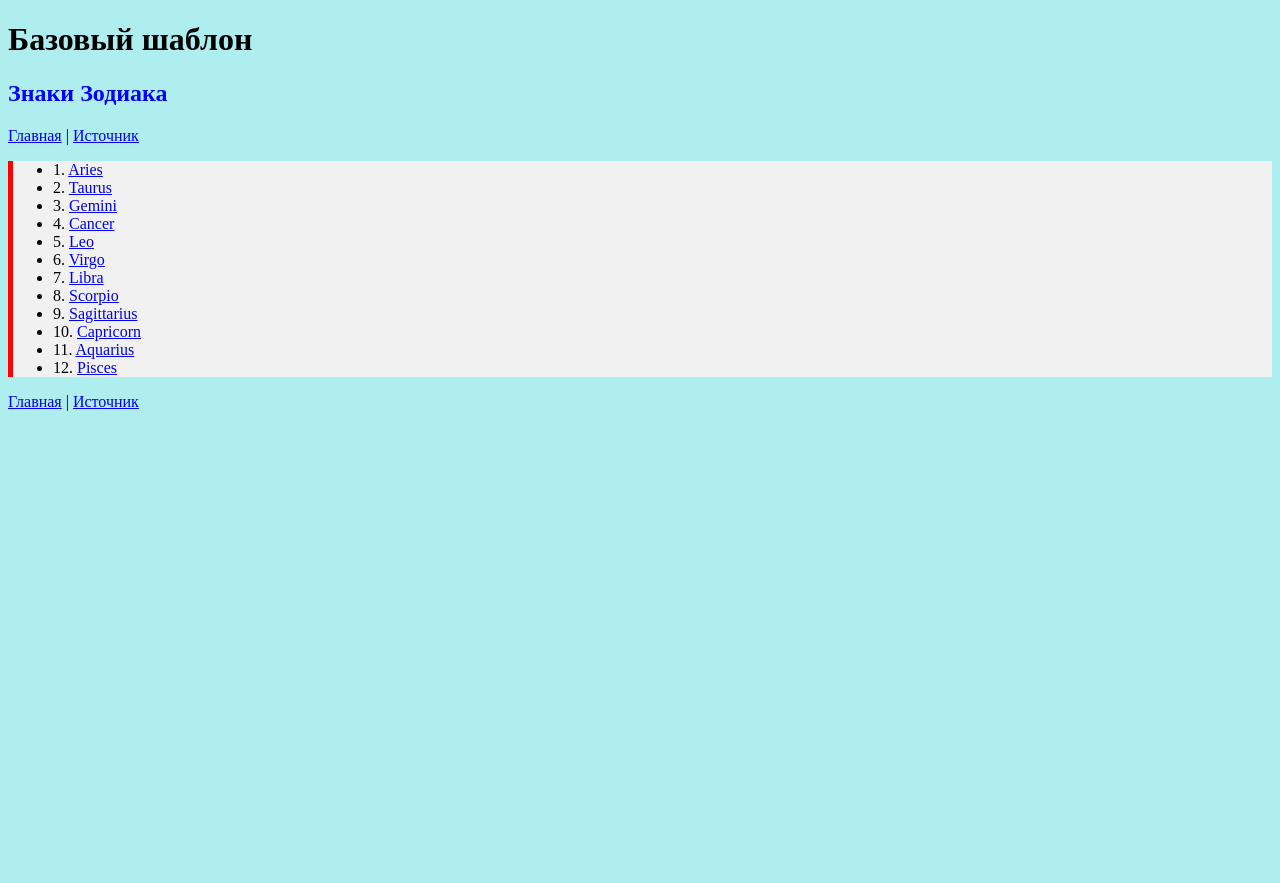
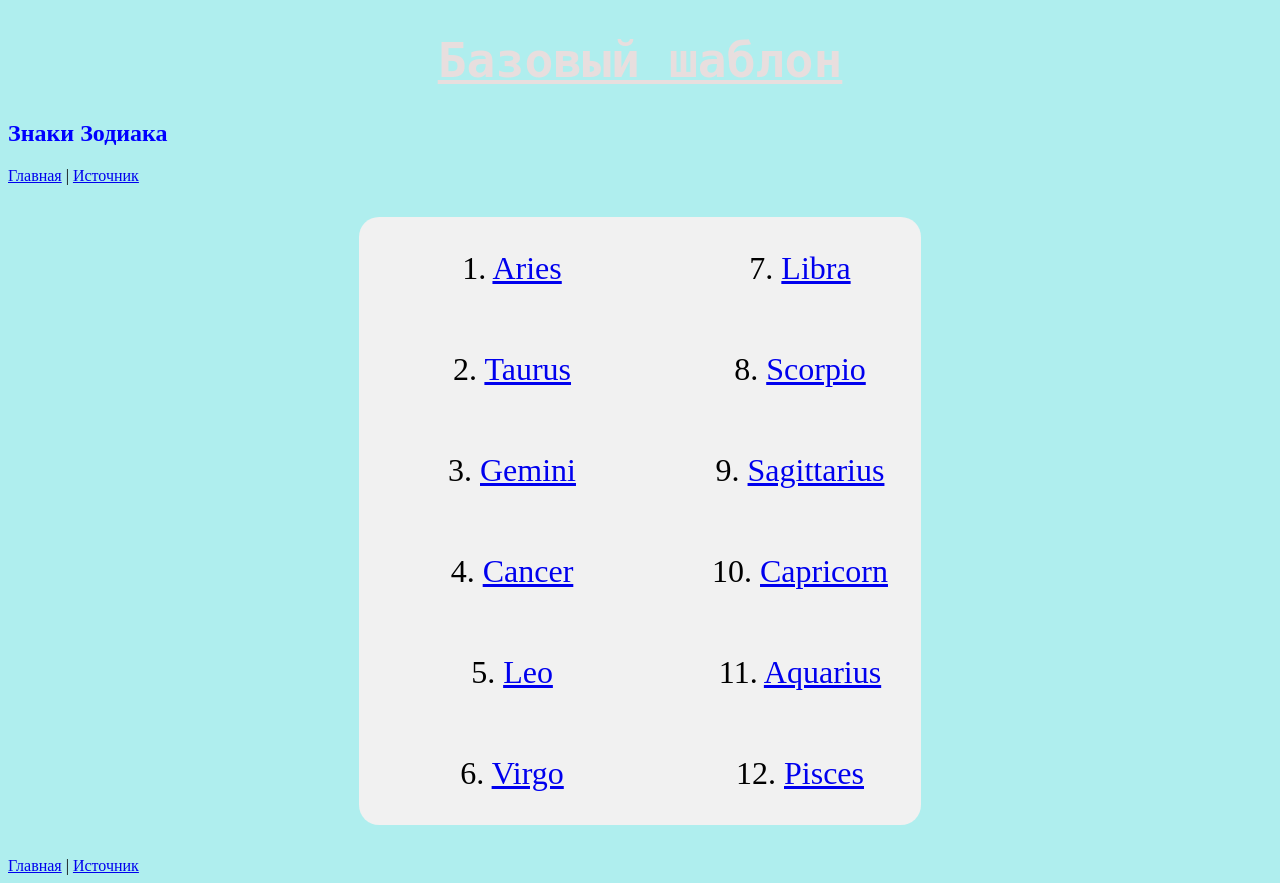
Before and after one commit to data-hex/my_page, a Django app: page /horoscope/ in a window 1280 px wide. Before the commit the page ends 411 px from the top, so only its background shows below. Run offline with Django 4.2, Linux system fonts and the light colour scheme.

Commit message:
add styles

```diff
--- a/horoscope/static/horoscope/css/index.css
+++ b/horoscope/static/horoscope/css/index.css
@@ -1,4 +1,31 @@
 ul {
-    border-left: 5px solid red;
+    -webkit-column-count: 2;
+    -moz-column-count: 2;
+    column-count: 2;
+    list-style-type: none;
     background-color: #f1f1f1;
+    width: 90%;
+    max-width: 35rem;
+    border-radius: 20px;
+    margin: 2rem auto;
+    padding: 1px;
 }
+
+ul li {
+    text-align: center;
+    width: 100%;
+    font-size: 2rem;
+    padding: 2rem 1rem;
+}
+
+ul a:hover, ul a:active {
+    color: #eca8b5;
+}
+
+h1 {
+    color: #e8dede;
+    text-align: center;
+    font-family: "Andale Mono", AndaleMono, monospace;
+    font-size:48px;
+    text-decoration: underline;
+}
```
